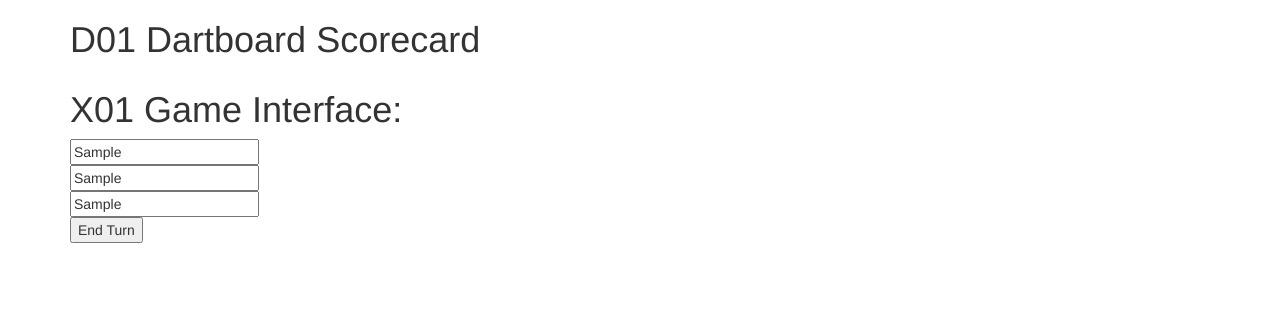
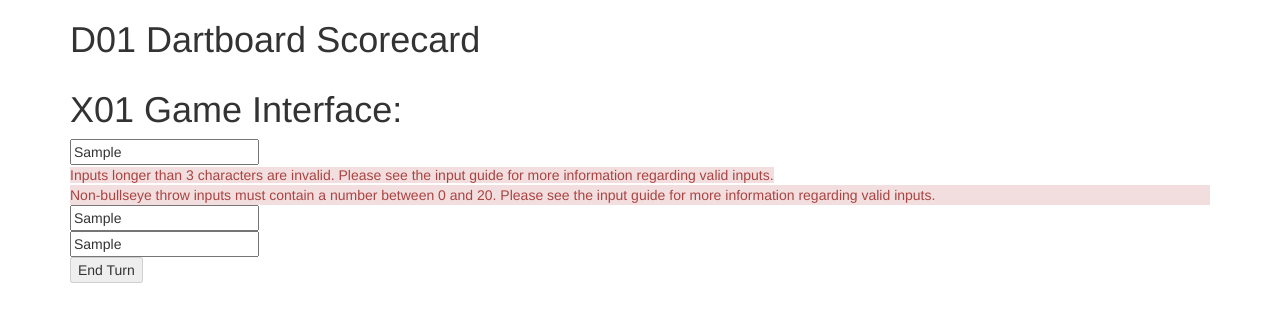
Before and after one commit to kneauxn/D01, an Angular app: page / in a window 1280 px wide. Both pictures are taken after typing "Sample", "Sample", "Sample" into the empty fields and a click on the button "End Turn". Shown: the top 322 px of the page. Built offline with nearby package versions, Linux system fonts and the light colour scheme; what ng2-bootstrap would draw is missing.

Commit message:
got some of the validators working. Really cool. Also set up some input validation warning messages.

```diff
--- a/src/app/game-types/x01/x01.component.html
+++ b/src/app/game-types/x01/x01.component.html
@@ -7,7 +7,10 @@
       <div>
         <input formControlName="throw1Var" type="text" placeholder="Throw 1">
       </div>
-
+      <span>
+        <span class="alert-danger" *ngIf="(!turnInput.get('throw1Var').valid)">Inputs longer than 3 characters are invalid. Please see the input guide for more information regarding valid inputs.</span>
+        <div class="alert-danger">Non-bullseye throw inputs must contain a number between 0 and 20. Please see the input guide for more information regarding valid inputs.</div>
+      </span>
       <div>
         <input formControlName="throw2Var" id="throw2Var" type="text" placeholder="Throw 2">
       </div>
@@ -17,7 +20,10 @@
       </div>
 
       <div>
-        <button type="submit">End Turn</button>
+        <button
+          type="submit"
+          [disabled]="!turnInput.valid">End Turn
+        </button>
       </div>
     </div>
   </form>
--- a/src/app/game-types/x01/x01.component.ts
+++ b/src/app/game-types/x01/x01.component.ts
@@ -1,5 +1,5 @@
 import { Component, OnInit } from '@angular/core';
-import { FormBuilder, FormGroup } from '@angular/forms'
+import { FormBuilder, FormGroup, Validators } from '@angular/forms'
 
 @Component({
   selector: 'app-x01',
@@ -14,15 +14,15 @@ export class X01Component implements OnInit {
 
   ngOnInit() {
     this.turnInput = this.formBuilder.group({
-      throw1Var: ['',],
-      throw2Var: ['',],
-      throw3Var: ['',]
+      throw1Var: ['',[Validators.maxLength(3)]],
+      throw2Var: ['',[Validators.maxLength(3)]],
+      throw3Var: ['',[Validators.maxLength(3)]]
     });
   }
 
 }
 /* Validations I'm going to need:
-max of three chars
-starting either with a int, T, D or B
-int less than 20
- */
+X max of three chars
+  starting either with a int, T, D or B
+  int less than 20
+*/
```
